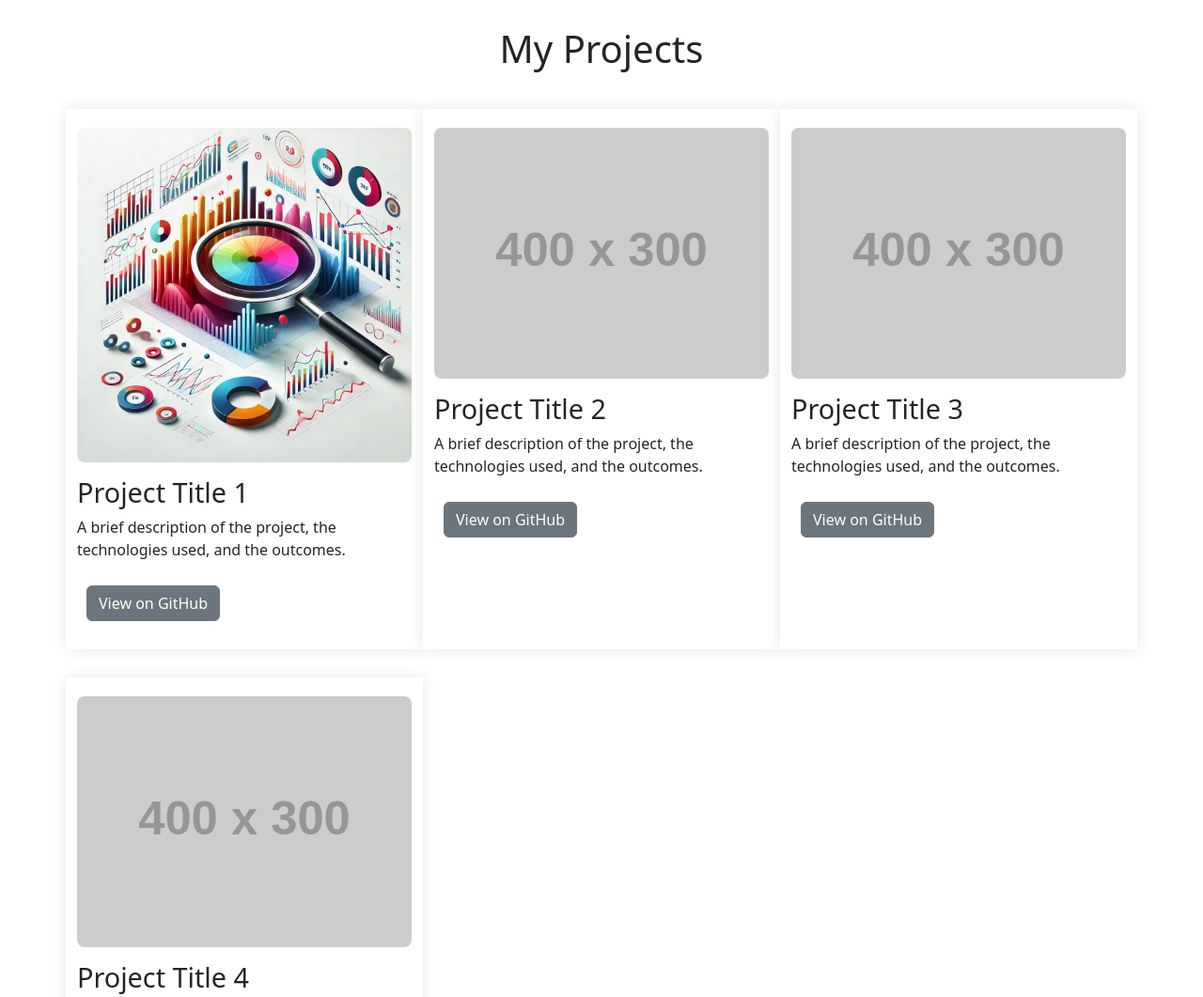
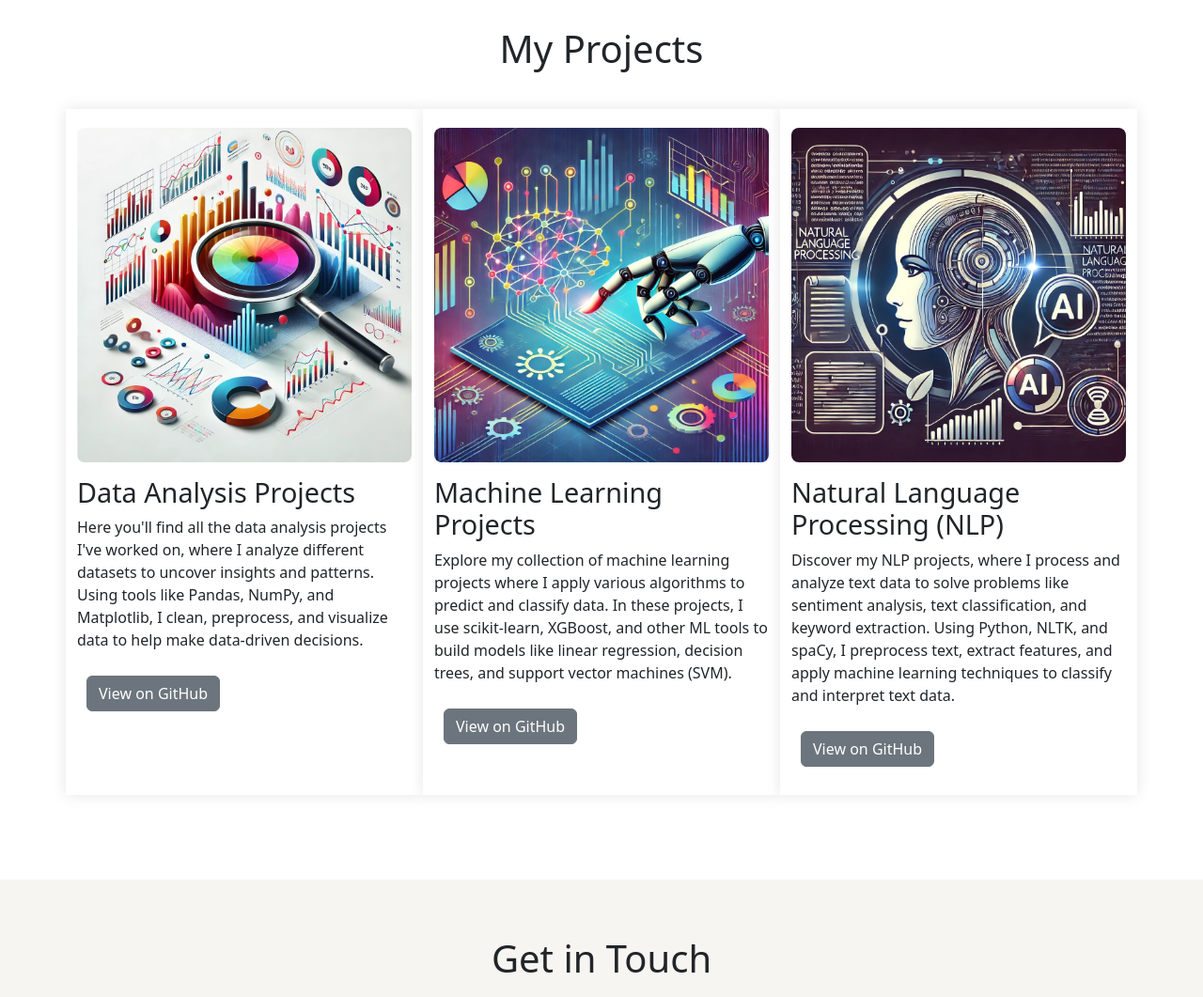
Before and after one commit to Lok910/Portfolio, a plain HTML site: page index.html in a window 1280 px wide. Shown: the part 1480-2541 px from the top of the page at 94% size. Drawn offline with nearby package versions, Linux system fonts and the light colour scheme; placeholder pictures from the web are drawn by us.

Commit message:
Refined the project description and added Images

```diff
--- a/index.html
+++ b/index.html
@@ -105,28 +105,30 @@
             <div class="row">
                 <div class="col-md-4 project-card">
                     <img src="images/data_analysis.jpg" alt="Project 1">
-                    <h3>Project Title 1</h3>
-                    <p>A brief description of the project, the technologies used, and the outcomes.</p>
+                    <h3>Data Analysis Projects</h3>
+                    <p>Here you'll find all the data analysis projects I've worked on, where I analyze different datasets to uncover insights and patterns. Using tools like Pandas, NumPy, and Matplotlib, I clean, preprocess, and visualize data to help make data-driven decisions.</p>
                     <a href="https://github.com/Lok910/Data-Analysis-Projects" class="btn btn-secondary">View on GitHub</a>
                 </div>
                 <div class="col-md-4 project-card">
-                    <img src="https://via.placeholder.com/400x300" alt="Project 2">
-                    <h3>Project Title 2</h3>
-                    <p>A brief description of the project, the technologies used, and the outcomes.</p>
+                    <img src="images/ml.jpg" alt="Project 2">
+                    <h3>Machine Learning Projects</h3>
+                    <p>Explore my collection of machine learning projects where I apply various algorithms to predict and classify data. In these projects, I use scikit-learn, XGBoost, and other ML tools to build models like linear regression, decision trees, and support vector machines (SVM).</p>
                     <a href="https://github.com/yourgithubusername/project2" class="btn btn-secondary">View on GitHub</a>
                 </div>
                 <div class="col-md-4 project-card">
-                    <img src="https://via.placeholder.com/400x300" alt="Project 3">
-                    <h3>Project Title 3</h3>
-                    <p>A brief description of the project, the technologies used, and the outcomes.</p>
+                    <img src="images/nlp.jpg" alt="Project 3">
+                    <h3>Natural Language Processing (NLP)</h3>
+                    <p>Discover my NLP projects, where I process and analyze text data to solve problems like sentiment analysis, text classification, and keyword extraction. Using Python, NLTK, and spaCy, I preprocess text, extract features, and apply machine learning techniques to classify and interpret text data.</p>
                     <a href="https://github.com/yourgithubusername/project1" class="btn btn-secondary">View on GitHub</a>
                 </div>
+                <!--
                 <div class="col-md-4 project-card">
                     <img src="https://via.placeholder.com/400x300" alt="Project 4">
-                    <h3>Project Title 4</h3>
-                    <p>A brief description of the project, the technologies used, and the outcomes.</p>
+                    <h3>Data Visualization</h3>
+                    <p>Transform complex data into visually appealing and comprehensible charts, dashboards, and interactive visualizations to communicate findings effectively.</p>
                     <a href="https://github.com/yourgithubusername/project2" class="btn btn-secondary">View on GitHub</a>
                 </div>
+                -->
                 <!-- Add more projects as needed -->
             </div>
         </div>
```
Also changed, not shown: images/ml.jpg (added), images/nlp.jpg (added).
